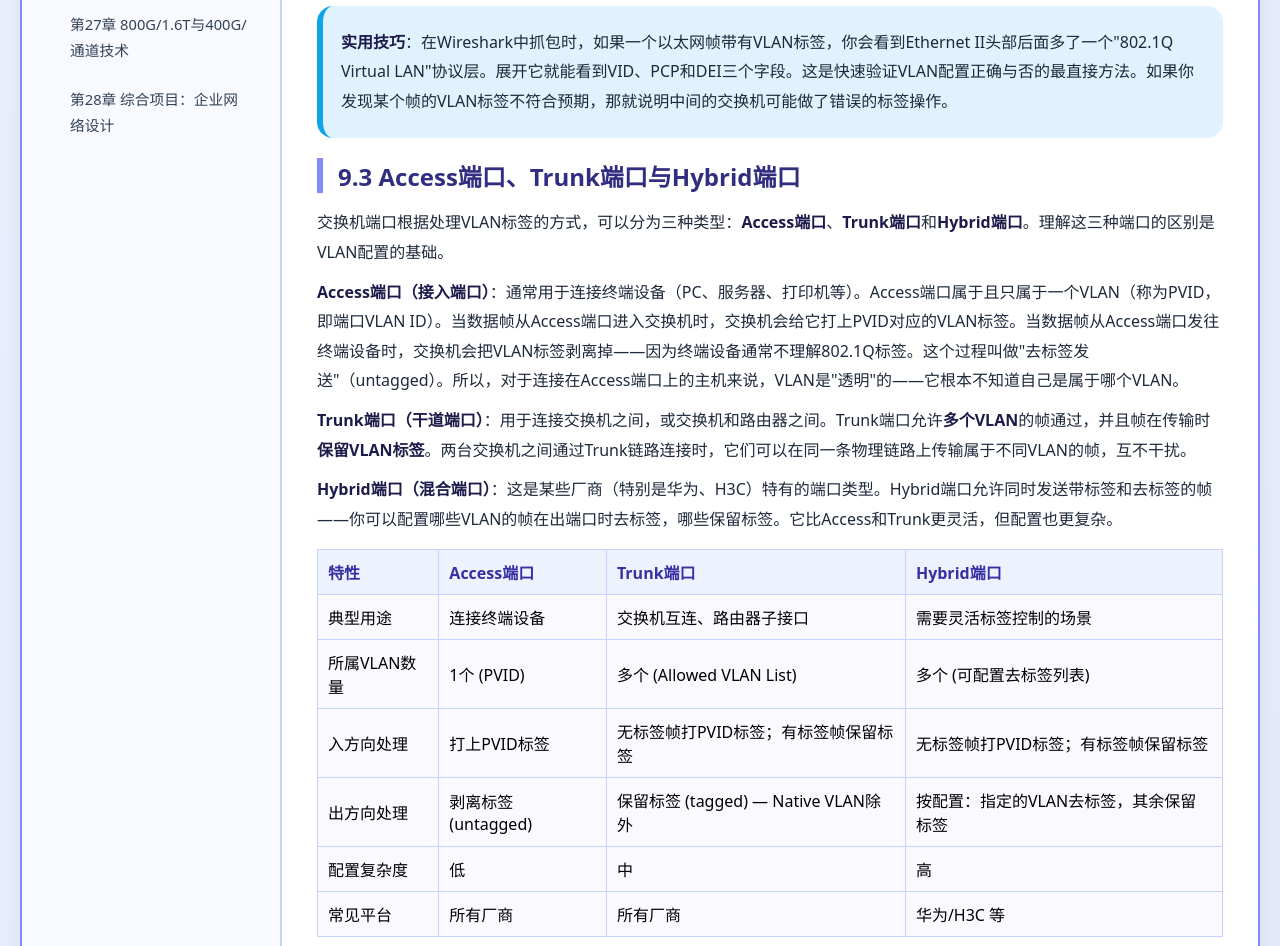
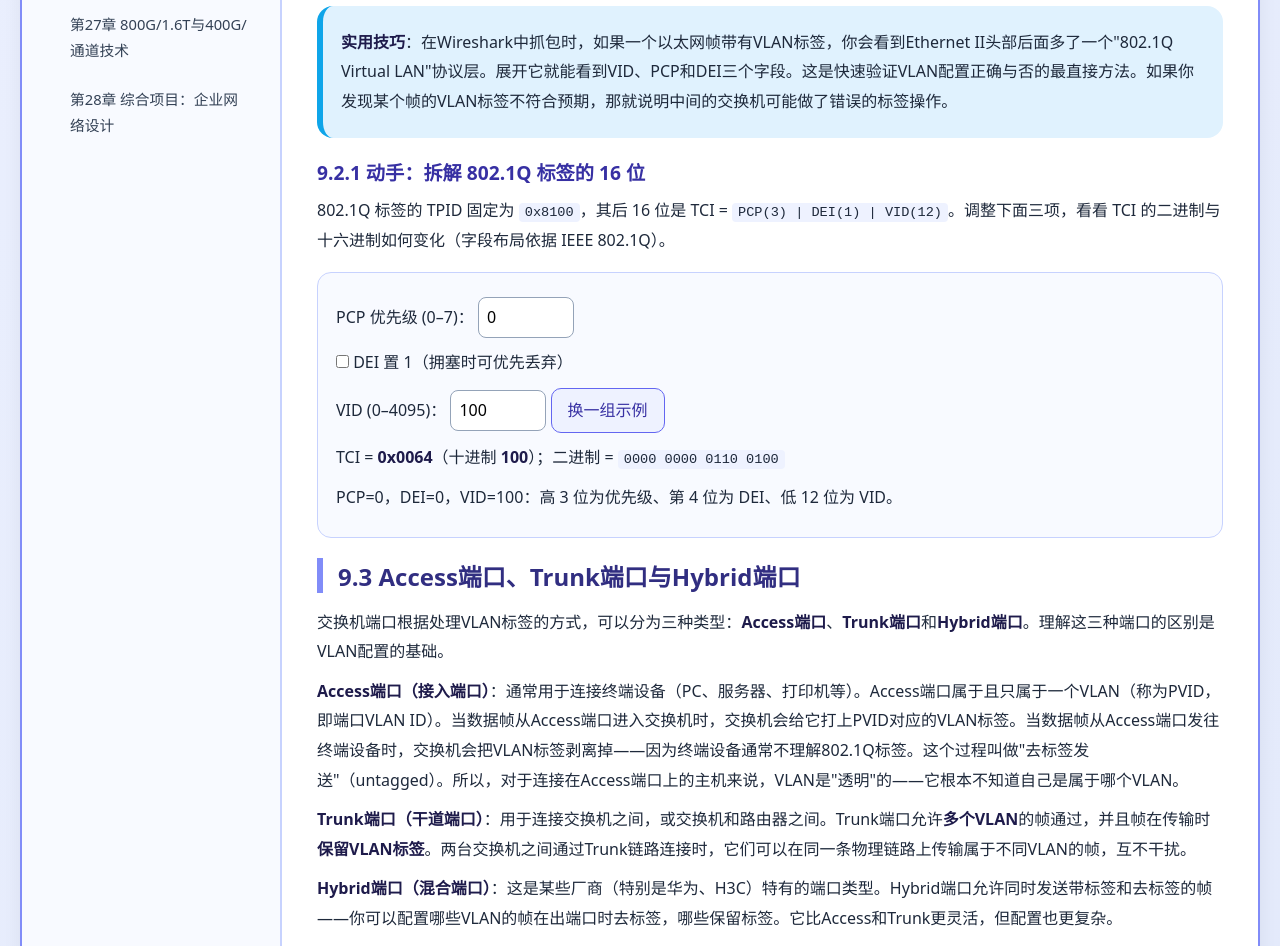
Before and after one commit to 1998x-stack/ethernet-tutorial, a plain HTML site: page 09.html in a window 1280 px wide. Shown: the part 1779-2725 px from the top of the page. Drawn offline with Linux system fonts and the light colour scheme.

Commit message:
feat(ethernet-tutorial): add interactive 802.1Q TCI field explorer to chapter 9

```diff
--- a/09.html
+++ b/09.html
@@ -8,6 +8,10 @@
     <style>
         pre { overflow-x: auto; max-width: 100%; }
         img, svg { max-width: 100%; height: auto; }
+        .vlan-widget { background: #f8faff; border: 1px solid #c7d2fe; border-radius: 14px; padding: 14px 18px; margin: 16px 0; }
+        .vlan-widget button { font: inherit; padding: 7px 16px; border-radius: 10px; border: 1px solid #6366f1; background: #eef2ff; color: #3730a3; cursor: pointer; }
+        .vlan-widget button:focus-visible, .vlan-widget button:focus { outline: 3px solid #f59e0b; outline-offset: 2px; }
+        .vlan-widget input[type=number] { font: inherit; width: 6em; padding: 5px 8px; border: 1px solid #94a3b8; border-radius: 8px; }
     </style>
 </head>
 <body>
@@ -108,6 +112,21 @@
 
         <div class="tip">
             <p><strong>实用技巧</strong>：在Wireshark中抓包时，如果一个以太网帧带有VLAN标签，你会看到Ethernet II头部后面多了一个"802.1Q Virtual LAN"协议层。展开它就能看到VID、PCP和DEI三个字段。这是快速验证VLAN配置正确与否的最直接方法。如果你发现某个帧的VLAN标签不符合预期，那就说明中间的交换机可能做了错误的标签操作。</p>
+        </div>
+
+        <h3>9.2.1 动手：拆解 802.1Q 标签的 16 位</h3>
+
+        <p>802.1Q 标签的 TPID 固定为 <code>0x8100</code>，其后 16 位是 TCI = <code>PCP(3) | DEI(1) | VID(12)</code>。调整下面三项，看看 TCI 的二进制与十六进制如何变化（字段布局依据 IEEE 802.1Q）。</p>
+
+        <div class="vlan-widget">
+            <p><label for="vlan-pcp">PCP 优先级 (0–7)：</label>
+                <input type="number" id="vlan-pcp" min="0" max="7" value="0" inputmode="numeric"></p>
+            <p><label><input type="checkbox" id="vlan-dei"> DEI 置 1（拥塞时可优先丢弃）</label></p>
+            <p><label for="vlan-vid">VID (0–4095)：</label>
+                <input type="number" id="vlan-vid" min="0" max="4095" value="100" inputmode="numeric">
+                <button type="button" id="vlan-demo">换一组示例</button></p>
+            <p>TCI = <strong id="vlan-tci">0x0064</strong>（十进制 <strong id="vlan-dec">100</strong>）；二进制 = <code id="vlan-bin">0000 0000 0110 0100</code></p>
+            <p aria-live="polite" id="vlan-note">PCP=0，DEI=0，VID=100。</p>
         </div>
 
         <h2>9.3 Access端口、Trunk端口与Hybrid端口</h2>
@@ -236,5 +255,27 @@
     </main>
 </div>
 </div>
+<script>
+(function () {
+    var presets = [[0, false, 100], [5, false, 10], [7, false, 4094], [3, true, 20]];
+    var i = 0;
+    var $ = function (id) { return document.getElementById(id); };
+    function pad4(bin) { return bin.replace(/(.{4})(?=.)/g, '$1 '); }
+    function calc() {
+        var pcp = Math.min(7, Math.max(0, parseInt($('vlan-pcp').value, 10) || 0));
+        var dei = $('vlan-dei').checked ? 1 : 0;
+        var vid = Math.min(4095, Math.max(0, parseInt($('vlan-vid').value, 10) || 0));
+        var tci = (pcp << 13) | (dei << 12) | vid;
+        $('vlan-tci').textContent = '0x' + ('0000' + tci.toString(16).toUpperCase()).slice(-4);
+        $('vlan-dec').textContent = tci;
+        $('vlan-bin').textContent = pad4(('0000000000000000' + tci.toString(2)).slice(-16));
+        $('vlan-note').textContent = 'PCP=' + pcp + '，DEI=' + dei + '，VID=' + vid + '：高 3 位为优先级、第 4 位为 DEI、低 12 位为 VID。';
+    }
+    $('vlan-demo').addEventListener('click', function () { i = (i + 1) % presets.length; $('vlan-pcp').value = presets[i][0]; $('vlan-dei').checked = presets[i][1]; $('vlan-vid').value = presets[i][2]; calc(); });
+    ['vlan-pcp', 'vlan-vid'].forEach(function (id) { $(id).addEventListener('input', calc); });
+    $('vlan-dei').addEventListener('change', calc);
+    calc();
+})();
+</script>
 </body>
 </html>
```
